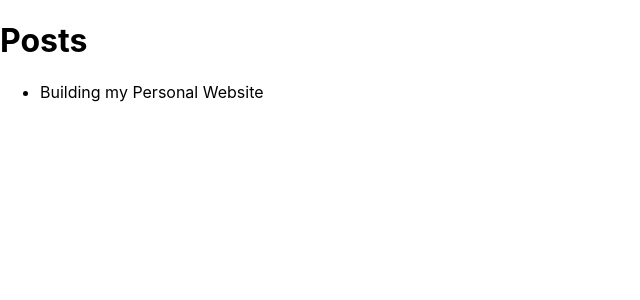
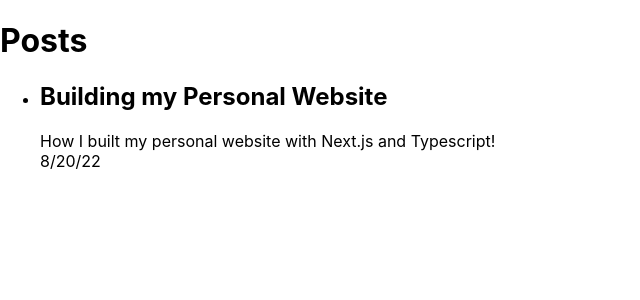
Before and after one commit to dvub/dvub-site, a Next.js app: page /posts in a window 1280 px wide. Shown: the top 300 px of the page, without its empty margins (0-640 px from the left). Built offline with nearby package versions, Linux system fonts and the light colour scheme.

Commit message:
href to post

```diff
--- a/pages/posts.tsx
+++ b/pages/posts.tsx
@@ -10,35 +10,56 @@ import { Metadata } from '../types/metada';
 */
 export async function getStaticProps() {
 
-    const metas = [];
+    const postInfos: Array<PostInfo> = [];
     const postFiles = fs.readdirSync('./pages/posts/');
+
     for (let post of postFiles) {
         try {
+
+            const fileName = post.substring(0, post.length - 4);
             const { meta } = await import(`./posts/${post}`); // dynamic imports
-            metas.push(meta);
+
+            postInfos.push({ metadata: meta, fileName: fileName });
+
         } catch (error) {
             console.log(error);
         }
     }
-
     return {
         props: {
-            metas: metas
+            PostInfos: postInfos
         },
     }
 }
 
+
+interface PostInfo {
+    metadata: Metadata;
+    fileName: string;
+}
+
 interface Props {
-    metas: Array<Metadata>,
+    PostInfos: Array<PostInfo>
 }
 
 const Posts: FC<Props> = (props) => {
 
-    const metadatas = props.metas;
-    const listItems = metadatas.map((d) => {
-        return <li key={d.title}>
-            {d.title}
-        </li>
+    const postInfos = props.PostInfos;
+
+    const listItems = postInfos.map((d) => {
+
+        const { title, description, date } = d.metadata;
+
+        return (
+            <a key={d.metadata.title} href={`posts/${d.fileName}`}>
+                <li key={title} >
+                    <h2>{title}</h2>
+                    {description}<br/>
+                    {date}
+
+                </li>
+            </a>
+        );
     });
     return (
         <div>
```
